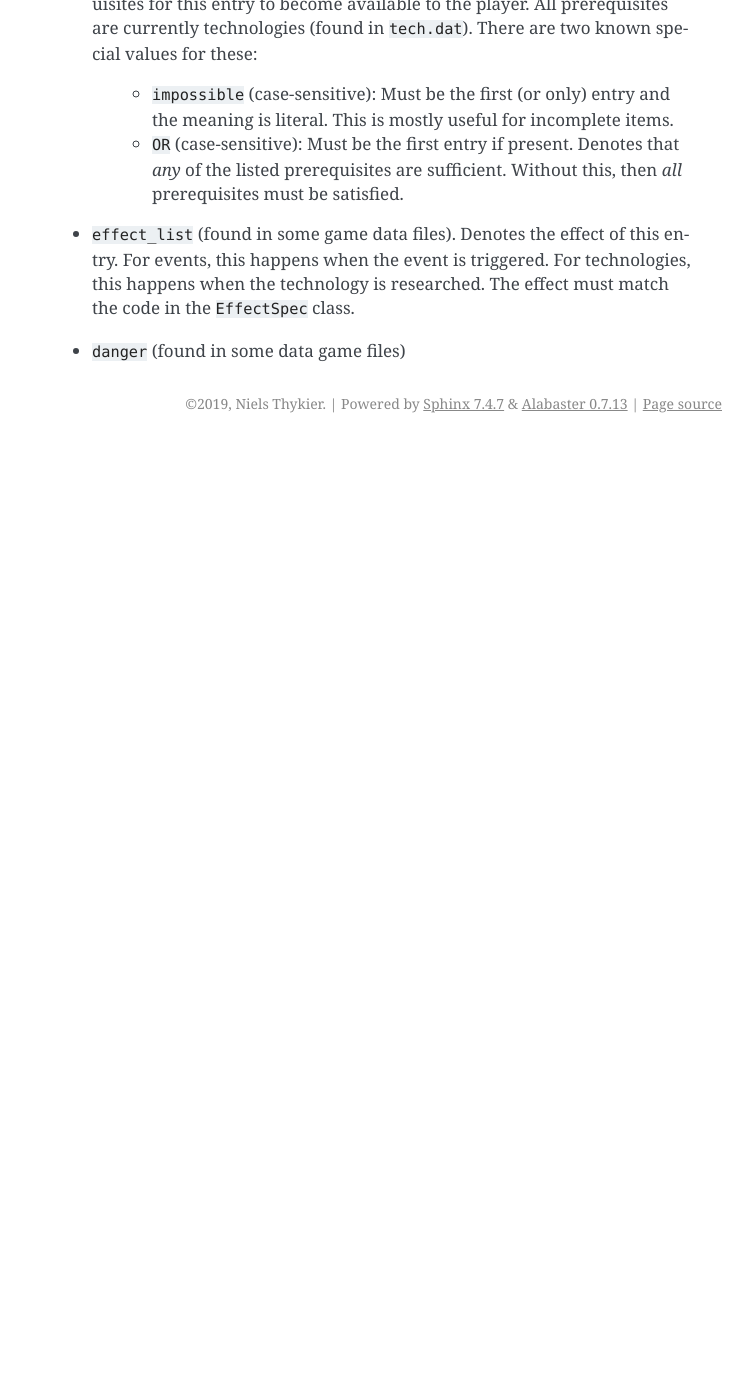
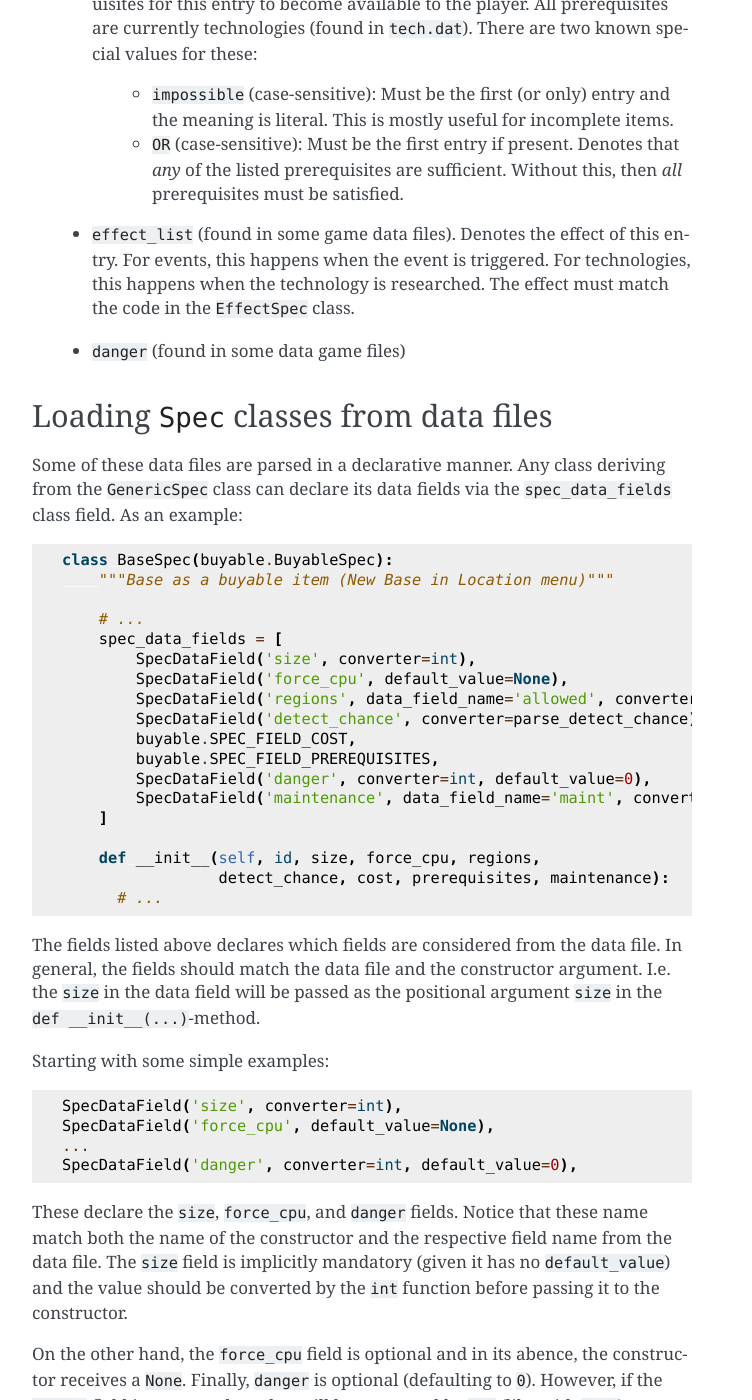
Before and after one commit to singularity/singularity, a Sphinx documentation site: the page built from docs/devel/data_files.rst, in a window 1280 px wide and 1400 px high, scrolled down 1952 px. Shown: the whole window, without its empty margins (388-1140 px from the left). Built offline with Sphinx 7.4.7, drawn with Linux system fonts in a browser that asks for light colours; before the commit the page ends 2395 px from its top, so only the background shows below that; some of the changed text lies outside the part shown.

Commit message:
docs: Describe how GenericSpec handles loading from data files
Signed-off-by: Niels Thykier <niels@thykier.net>

```diff
--- a/docs/devel/data_files.rst
+++ b/docs/devel/data_files.rst
@@ -115,3 +115,87 @@
    class.
 
  * ``danger`` (found in some data game files)
+
+Loading ``Spec`` classes from data files
+----------------------------------------
+
+Some of these data files are parsed in a declarative manner.  Any
+class deriving from the ``GenericSpec`` class can declare its data
+fields via the ``spec_data_fields`` class field.  As an example::
+
+
+  class BaseSpec(buyable.BuyableSpec):
+      """Base as a buyable item (New Base in Location menu)"""
+
+      # ...
+      spec_data_fields = [
+          SpecDataField('size', converter=int),
+          SpecDataField('force_cpu', default_value=None),
+          SpecDataField('regions', data_field_name='allowed', converter=promote_to_list),
+          SpecDataField('detect_chance', converter=parse_detect_chance),
+          buyable.SPEC_FIELD_COST,
+          buyable.SPEC_FIELD_PREREQUISITES,
+          SpecDataField('danger', converter=int, default_value=0),
+          SpecDataField('maintenance', data_field_name='maint', converter=buyable.spec_parse_cost),
+      ]
+
+      def __init__(self, id, size, force_cpu, regions,
+                   detect_chance, cost, prerequisites, maintenance):
+        # ...
+
+The fields listed above declares which fields are considered from the
+data file.  In general, the fields should match the data file and the
+constructor argument.  I.e. the ``size`` in the data field will be
+passed as the positional argument ``size`` in the ``def
+__init__(...)``-method.
+
+
+Starting with some simple examples::
+
+          SpecDataField('size', converter=int),
+          SpecDataField('force_cpu', default_value=None),
+          ...
+          SpecDataField('danger', converter=int, default_value=0),
+
+These declare the ``size``, ``force_cpu``, and ``danger`` fields.
+Notice that these name match both the name of the constructor and the
+respective field name from the data file.  The ``size`` field is
+implicitly mandatory (given it has no ``default_value``) and the value
+should be converted by the ``int`` function before passing it to the
+constructor.
+
+On the other hand, the ``force_cpu`` field is optional and in its
+abence, the constructor receives a ``None``.  Finally, ``danger`` is
+optional (defaulting to ``0``).  However, if the ``danger`` field is
+present, the value will be converted by ``int`` (like with ``size``).
+
+Moving on to the next example::
+
+          SpecDataField('regions', data_field_name='allowed', converter=promote_to_list)
+
+This entry declares a ``regions`` constructor argument.  However, the
+field name in the data file is ``allowed`` (denoted by
+``data_field_name``).  In other words, it "renames" the field when
+passing it to the constructor.
+
+Beyond that, it has a ``converter`` to ensure the value is always a
+list.  If given a single string, it will be rewritten as a list
+containing exactly that one string. This enables us to write the data
+file using both ``allowed = X`` and as ``allowed_list = X`` while the
+code will in both cases see the python value ``["X"]``.
+
+Moving on to the final example::
+
+          buyable.SPEC_FIELD_COST,
+          buyable.SPEC_FIELD_PREREQUISITES,
+
+These reference standard fields declared by another module.  In the
+concrete cases, they denote the ``cost`` and the ``prerequisites``
+field.  If you find that many ``Spec`` classes reuse the same field,
+consider writing a generic ``SpecDataField`` instance that cover them
+(as was done here), so we do not have to repeat ourselves.  :)
+
+
+Finally, the ``id`` argument deserves a special mention.  It is
+implicit and will always reference the section title (e.g. ``Server
+Access`` from ``[Server Access]`` in the example used in this page).
```
